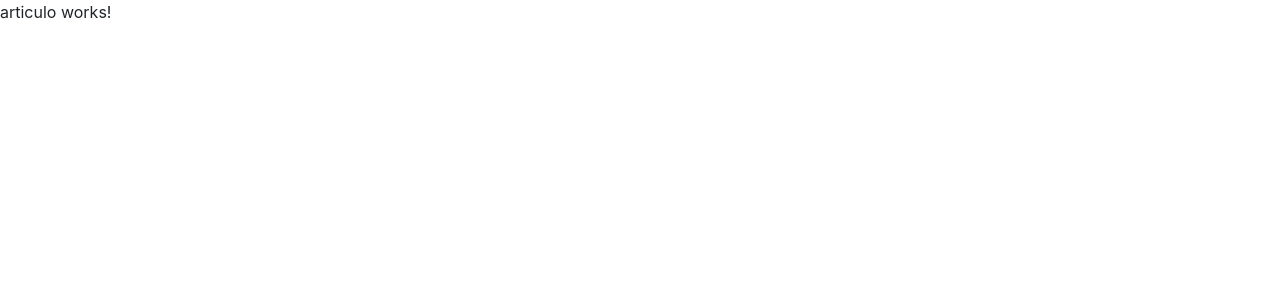
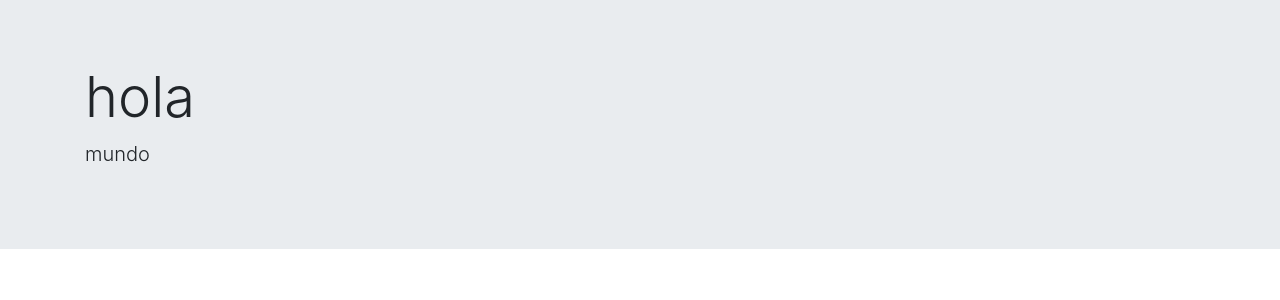
Before and after one commit to ivantabera/frontMEAN, an Angular app: page /articulo in a window 1280 px wide. Shown: the top 300 px of the page. Built offline with nearby package versions, Linux system fonts and the light colour scheme.

Commit message:
componente para articulos

```diff
--- a/src/app/paginas/articulo/articulo.component.html
+++ b/src/app/paginas/articulo/articulo.component.html
@@ -1 +1,14 @@
-<p>articulo works!</p>
+<article>
+
+    <div class="jumbotron jumbotron-fluid">
+        <div class="container">
+            <h1 class="display-4">
+                hola
+            </h1>
+            <p class="lead">
+                mundo
+            </p>
+        </div>
+    </div>
+
+</article>
```
